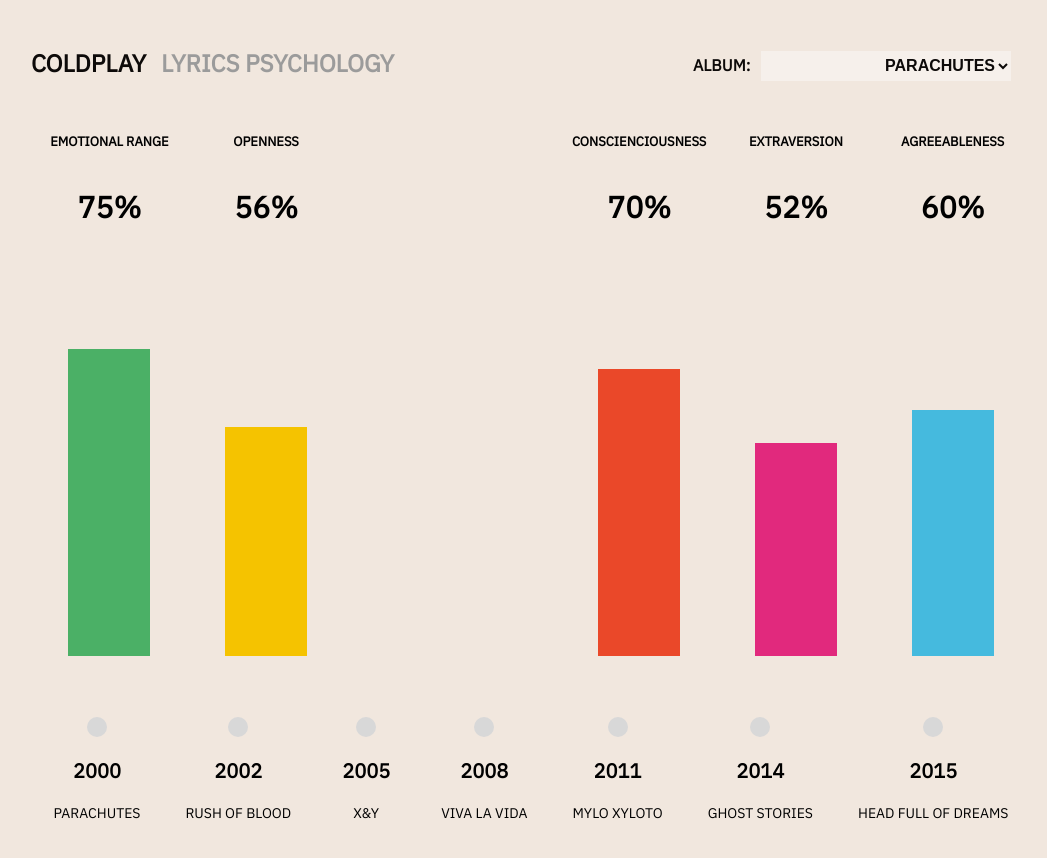
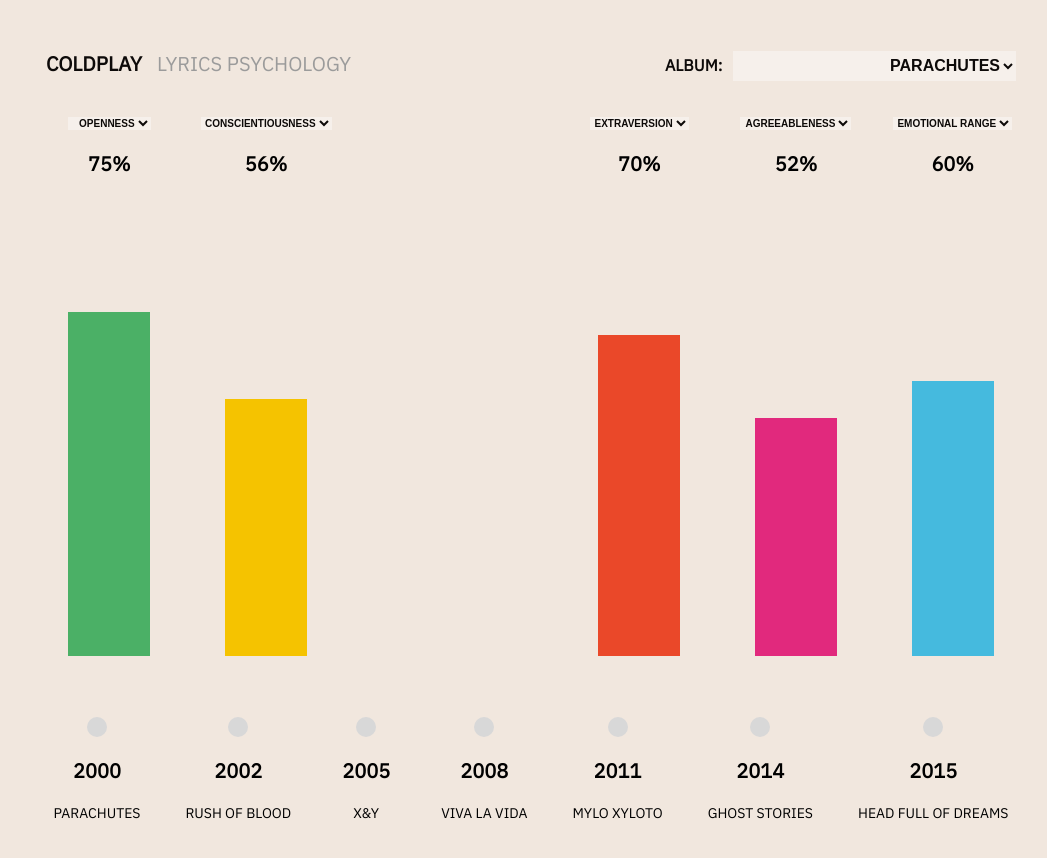
Before and after one commit to mcconville/coldplay, a website: page public/index.html in a window 1280 px wide. Shown: the whole page, without its empty margins (109-1156 px from the left). Drawn offline with Linux system fonts and the light colour scheme.

Commit message:
Integrating data part 1

```diff
--- a/public/data/timeline.json
+++ b/public/data/timeline.json
@@ -1,43 +1,43 @@
-[{ "order":5
-    "album": "Mylo Xyloto",
+[{ "order":5,
+    "title":"Mylo Xyloto",
     "year":2011,
-    "key":"myloxyloto",
+    "key":"mylo",
     "image":"mylo.svg"
   },
   {"order":1,
-    "album": "Parachutes",
+    "title": "Parachutes",
     "year":2000,
     "key":"parachutes",
     "image":"parachutes.svg"
   },
   {"order":2,
-    "album": "A Rush Of Blood To The Head",
+    "title": "A Rush Of Blood To The Head",
     "year":2002,
-    "key":"arushofbloodtothehead",
+    "key":"rush",
     "image":"rush.svg"
   },
   {"order":7,
-    "album": "A Head Full Of Dreams",
+    "title": "A Head Full Of Dreams",
     "year":2015,
-    "key":"headfullofdreams",
+    "key":"dreams",
     "image":"dreams.svg"
   },
   {"order":3,
-    "album": "X And Y",
+    "title": "X And Y",
     "year":2005,
     "key":"xandy",
     "image":"xandy.svg"
   },
   {"order":4,
-    "album": "Viva La Vida",
+    "title": "Viva La Vida",
     "year":2008,
-    "key":"vivalavida",
+    "key":"viva",
     "image":"viva.svg"
   },
   {"order":6,
-    "album": "Ghost Stories",
+    "title":"Ghost Stories",
     "year":2014,
-    "key":"ghoststories",
+    "key":"ghost",
     "image":"ghost.svg"
   }
 ]
--- a/public/index.html
+++ b/public/index.html
@@ -19,23 +19,16 @@
         <div class="subtitle">LYRICS PSYCHOLOGY</div>
       </div>
       <div class="anchor">
-      <div class="albumname">
-        <label class="pickerlabel">ALBUM:</label>
-        <select class="albumpicker">
-          <option value="parachutes">parachutes</option>
-          <option value="rushofblood">rush of blood</option>
-          <option value="xandy">X&Y</option>
-          <option value="vivca">viva la vida</option>
-          <option value="vivca">Mylo Xyloto</option>
-          <option value="vivca">Ghost Stories</option>
-          <option value="vivca">Head full of dreams</option>
-        </select></div>
+        <div class="albumname">
+          <label class="pickerlabel">ALBUM:</label>
+          <select id="albumpicker" class="albumpicker">
+          </select></div>
       </div>
     </div>
     <div class="columns">
       <div class="column">
         <div class="data">
-          <label class="datalabel">EMOTIONAL RANGE</label>
+          <select id="select0" class="traitselect"></select>
           <div class="datavalue">75%</div>
         </div>
         <div class="bar">
@@ -49,7 +42,7 @@
       </div>
       <div class="column">
         <div class="data">
-          <label class="datalabel">OPENNESS</label>
+          <select id="select1" class="traitselect"></select>
           <div class="datavalue">56%</div>
         </div>
         <div class="bar">
@@ -64,12 +57,12 @@
 
       <div class="column">
         <div class="pic">
-          <img src="images/svg/parachutes.svg" class="chris"></img>
+          <img id="chris" src="./images/svg/parachutes.svg" class="chris"></img>
         </div>
       </div>
       <div class="column">
         <div class="data">
-          <label class="datalabel">CONSCIENCIOUSNESS</label>
+          <select id="select2" class="traitselect"></select>
           <div class="datavalue">70%</div>
         </div>
         <div class="bar">
@@ -83,7 +76,7 @@
       </div>
       <div class="column">
         <div class="data">
-          <label class="datalabel">EXTRAVERSION</label>
+          <select id="select3" class="traitselect"></select>
           <div class="datavalue">52%</div>
         </div>
         <div class="bar">
@@ -97,7 +90,7 @@
       </div>
       <div class="column">
         <div class="data">
-          <label class="datalabel">AGREEABLENESS</label>
+          <select id="select4" class="traitselect"></select>
           <div class="datavalue">60%</div>
         </div>
         <div class="bar">
@@ -155,7 +148,7 @@
     </div>
   </div>
 </body>
-<script src="./javascript/carousel.js"></script>
+<script src="./javascript/index.js"></script>
 
 </html>
 <html>
--- /dev/null
+++ b/public/javascript/index.js
@@ -0,0 +1,75 @@
+var albums;
+var insights = [];
+
+function dataReader() {
+  console.log(this.responseText);
+
+  var coldplaydata = JSON.parse(this.responseText);
+
+  albums = coldplaydata.sort((a, b) => parseFloat(a.order) - parseFloat(b.order));
+
+  var albumpicker = document.getElementById('albumpicker');
+
+  albums.forEach(function(record) {
+    var option = document.createElement('option');
+    option.value = record.key;
+    option.innerHTML = record.title;
+    albumpicker.appendChild(option);
+    console.log(record.title);
+  })
+
+  albumpicker.onchange = function(event) {
+    console.log(event.target.value);
+    console.log(insights[event.target.value]);
+
+    var src = "./images/svg/" + event.target.value + ".svg"
+    var chris = document.getElementById('chris');
+    chris.src = src;
+    initializeTraitPickers(event.target.value);
+  }
+
+  initializeTraitPickers(albumpicker.value);
+}
+
+function initializeTraitPickers(personalityid){
+  var personality = insights[personalityid].personality;
+
+  var selectid = 'select';
+  var selectcount = 0;
+
+  personality.forEach(function(trait){
+    var traitselect = document.getElementById(selectid + selectcount);
+
+    traitselect.innerHTML = "";
+
+    var newoption = document.createElement('option');
+    newoption.innerHTML = trait.name;
+    newoption.type = 'parent';
+    newoption.value = trait.name;
+    traitselect.appendChild(newoption);
+
+    selectcount++;
+  })
+}
+
+function insightsReader() {
+  console.log(this.responseText);
+  var insightsdata = JSON.parse(this.responseText);
+
+  insightsdata.forEach(function(insight) {
+    insights[insight.album] = insight;
+  })
+}
+
+
+
+var dataRequest = new XMLHttpRequest();
+dataRequest.addEventListener("load", insightsReader);
+dataRequest.open("GET", "./data/coldplay.json");
+dataRequest.send();
+
+
+var dataRequest = new XMLHttpRequest();
+dataRequest.addEventListener("load", dataReader);
+dataRequest.open("GET", "./data/timeline.json");
+dataRequest.send();
--- a/public/stylesheets/style.css
+++ b/public/stylesheets/style.css
@@ -13,15 +13,14 @@
 }
 
 .title {
-  font-size: 24px;
+  font-size: 20px;
   font-weight: bold;
   color: #0D0A09;
 }
 
 .subtitle {
   margin-left: 15px;
-  font-size: 24px;
-  font-weight: bold;
+  font-size: 20px;
   color: #9B9B9B;
 }
 
@@ -99,7 +98,7 @@
 }
 
 .datavalue {
-  font-size: 30px;
+  font-size: 20px;
   text-align: center;
   margin: 20px;
   font-weight: bold;
@@ -153,13 +152,14 @@
 
 .anchor {
   display: flex;
-  flex-direction: row;
-  align-items: center;
-  align-content: center;
+    flex-direction: row;
+    align-items: center;
+    align-content: center;
+    margin-left: 15px;
+    margin-right: 15px;
 }
 
 .albumname {
-  padding-right: 20px;
   font-size: 24px;
   font-weight: bold;
   color: #EA4829;
@@ -221,3 +221,16 @@
   font-size: 16px;
   padding-right: 5px;
 }
+
+input, textarea, select, a { outline: none; }
+
+.traitselect{
+  border: none;
+    font-size: 10px;
+    text-transform: uppercase;
+    color: #0D0A09;
+    background: #f6f0eb;
+    text-align: right;
+    /* height: 30px; */
+    font-weight: bold;
+}
```
Also changed, not shown: public/data/coldplay.json.
